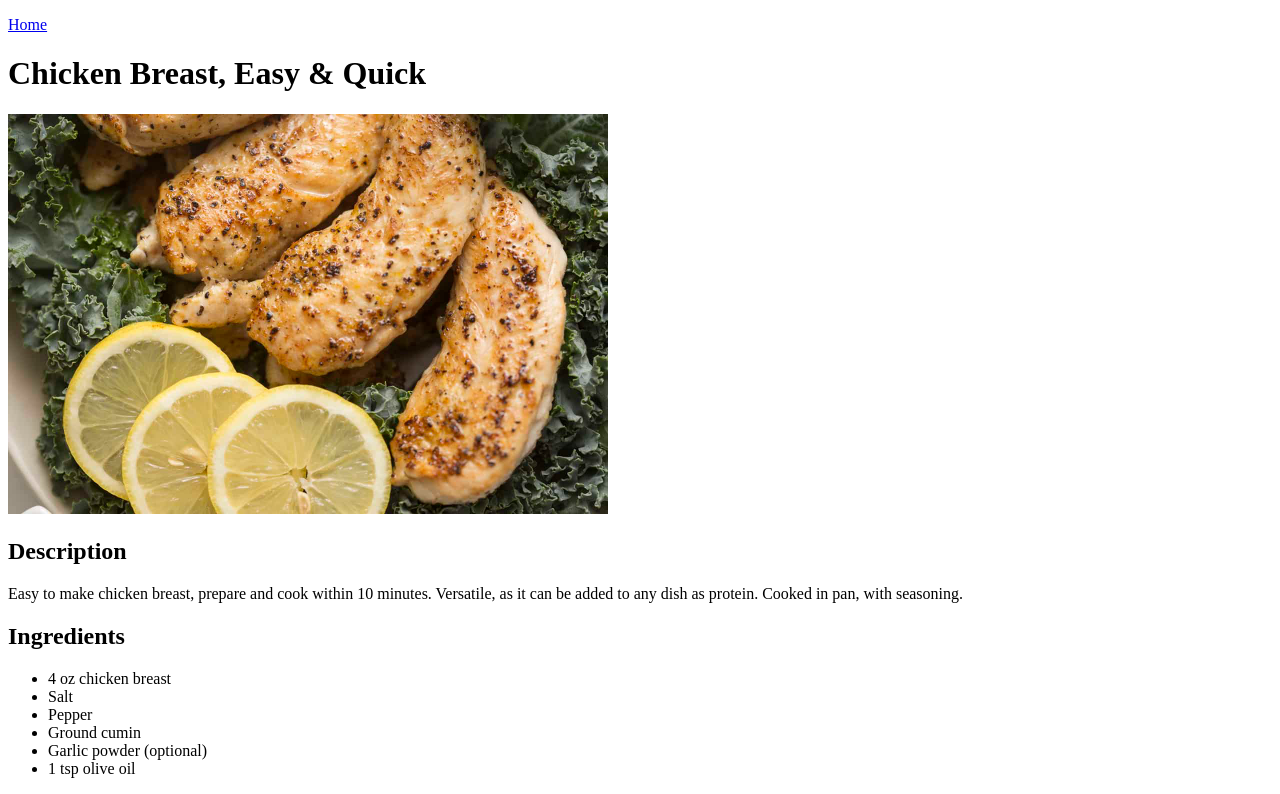
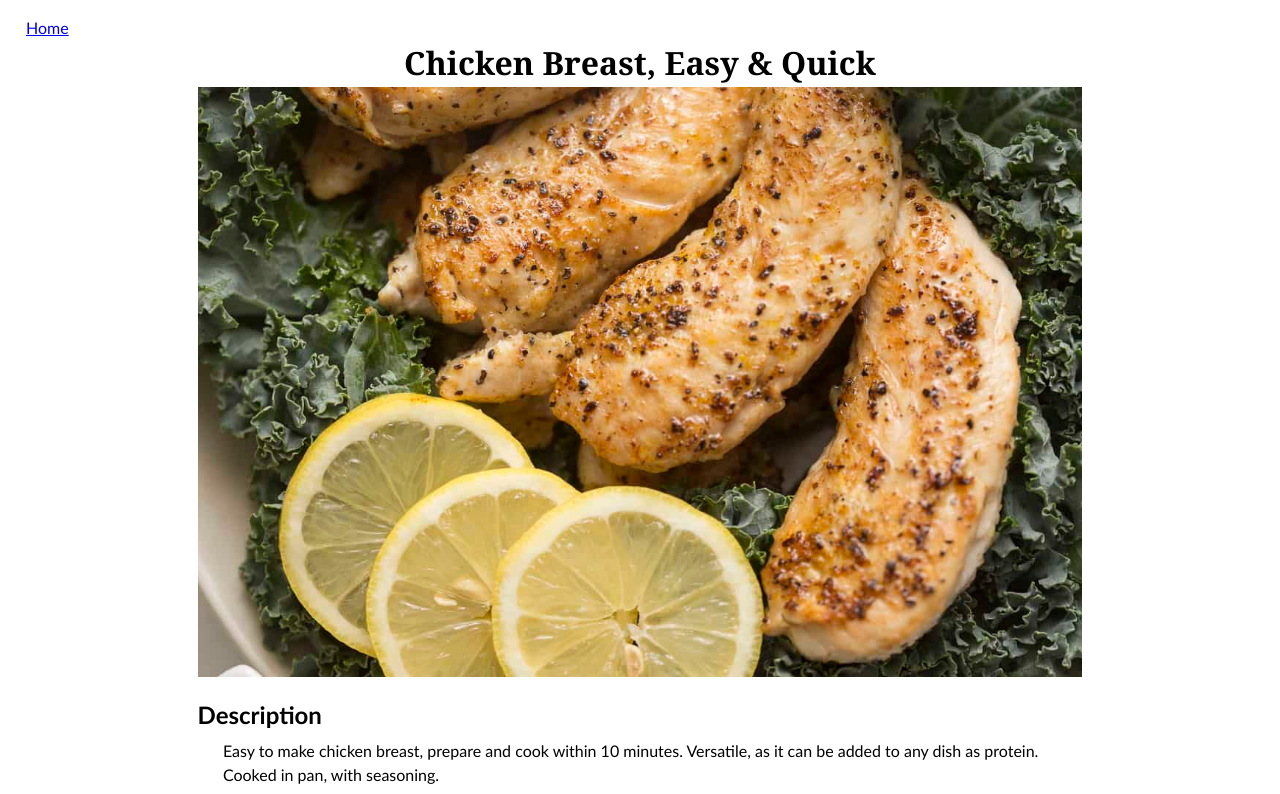
Before and after one commit to aaggupta07/odin-projects, a plain HTML site: page recipes/chicken-breast.html in a window 1280 px wide. Shown: the top 794 px of the page. Drawn offline with Linux system fonts and the light colour scheme.

Commit message:
Style pages with style.css, update HTML classes
Add image to index.html, introduce CSS to raw HTML website for
readability and visual appeal.

```diff
--- a/recipes/chicken-breast.html
+++ b/recipes/chicken-breast.html
@@ -4,14 +4,15 @@
     <head>
         <meta charset="UTF-8">
         <title>Recipes | Chicken Breast</title>
+        <link rel="stylesheet" href="../style.css";
     </head>
 
     <body>
-        <p><a href="../index.html">Home</a></p>
+        <a class="home" href="../index.html">Home</a>
         <h1>Chicken Breast, Easy &amp; Quick</h1>
         <img src="../images/chicken-breast.jpg" alt="A picture of chicken breast." height="400" width="600">
         <h2>Description</h2>
-        <p>Easy to make chicken breast, prepare and cook within 10 minutes. Versatile, as it can be added to any dish as protein. Cooked in pan, with seasoning.</p>
+        <p class="desc">Easy to make chicken breast, prepare and cook within 10 minutes. Versatile, as it can be added to any dish as protein. Cooked in pan, with seasoning.</p>
         <h2>Ingredients</h2>
         <ul>
             <li>4 oz chicken breast</li>
--- /dev/null
+++ b/style.css
@@ -0,0 +1,69 @@
+html {
+    box-sizing: border-box;
+    margin: 0px;
+    padding: 0px;
+    font-family: Calibri, 'Trebuchet MS', sans-serif;
+    line-height: 1.5;
+}
+
+p,
+ol,
+ul,
+h2,
+h1 {
+    margin-left: 15%;
+    margin-right: 15%;
+}
+
+*,
+*::before,
+*::after
+{
+    box-sizing: inherit;
+}
+
+h1 {
+    text-align: center;
+    margin-bottom: -12px;
+    font-family: 'EB Garamond', Georgia, Garamond, serif;
+}
+
+.link {
+    display: flex;
+}
+
+.link a {
+    flex: 1;
+    text-align: center;
+    background-color: white;
+    border: 1px solid black;
+    margin-top: 15px;
+    padding-top: 7px;
+    padding-bottom: 12px;
+}
+
+img {
+    width: 70%;
+    margin: 12px auto;
+    display: block;
+    height: auto;
+}
+
+.home {
+    background-color: white;
+    padding: 8px;
+    text-align: left;
+    margin-top: 0px;
+    margin-bottom: -30px;
+    margin-left: 10px;
+    display: block;
+}
+
+h2 {
+    text-align: left;
+    margin-bottom: -10px;
+}
+
+.desc {
+    margin-left: 17%;
+}
```
Also changed, not shown: index.html (+8 -5 lines), recipes/chicken-teriyaki.html (+3 -3 lines), recipes/spinach-quesadillas.html (+5 -2 lines), images/cooking-homepage.jpg (added).
